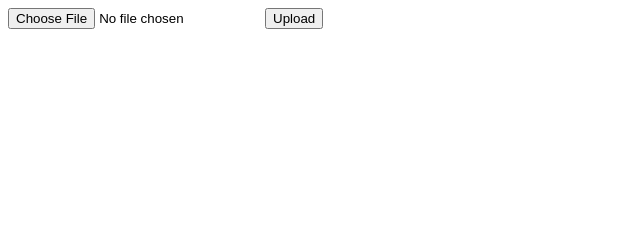
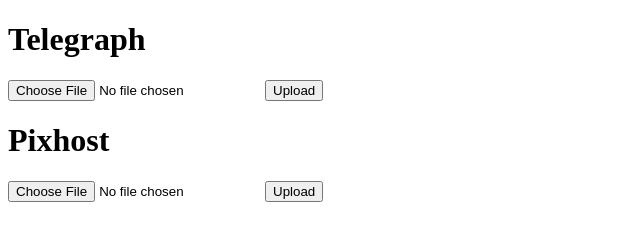
Before and after one commit to Gitpukimakhub/telegraph, a plain HTML site: page index.html in a window 1280 px wide. Shown: the whole page, without its empty margins (0-640 px from the left). Drawn offline with Linux system fonts and the light colour scheme.

Commit message:
Update index.html

```diff
--- a/index.html
+++ b/index.html
@@ -1,14 +1,21 @@
-<!DOCTYPE html>
-<html lang="en">
+<!DOCTYPE html><html lang="en">
 <head>
     <meta charset="UTF-8">
     <meta name="viewport" content="width=device-width, initial-scale=1.0">
     <title>Telegraph Uploader</title>
 </head>
 <body>
+    <h1>Telegraph</h1>
     <form action="https://telegraph.zorner.men/upload" method="post" enctype="multipart/form-data" target="_blank">
         <input type="file" name="images" accept="image/*" required>
         <button type="submit">Upload</button>
-    </form>
+    </form><h1>Pixhost</h1>
+<form action="https://api.pixhost.to/images" method="post" enctype="multipart/form-data" target="_blank">
+    <input type="file" name="img" accept="image/*" required>
+    <input type="hidden" name="content_type" value="0">
+    <input type="hidden" name="max_th_size" value="420">
+    <button type="submit">Upload</button>
+</form>
+
 </body>
 </html>
```
